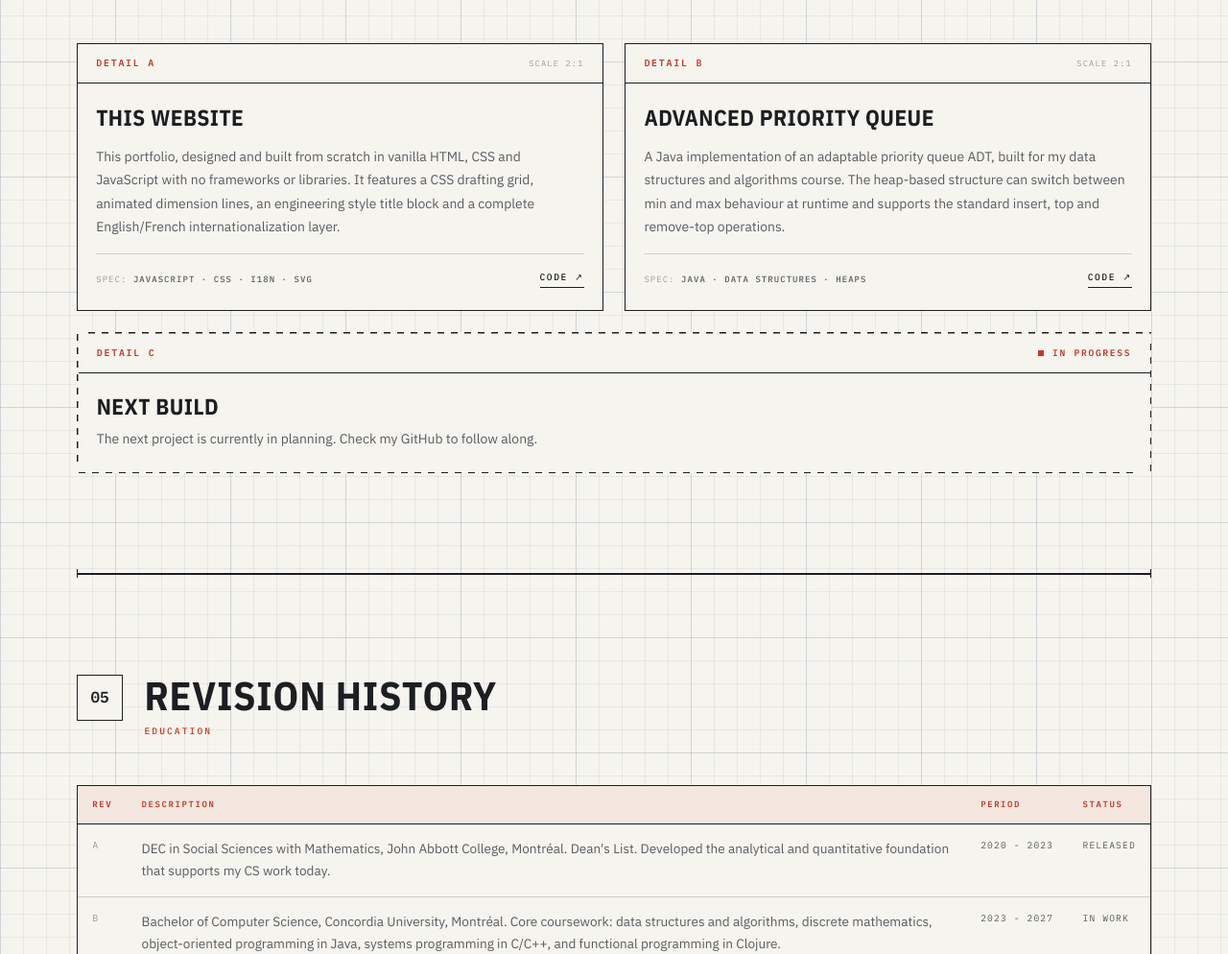
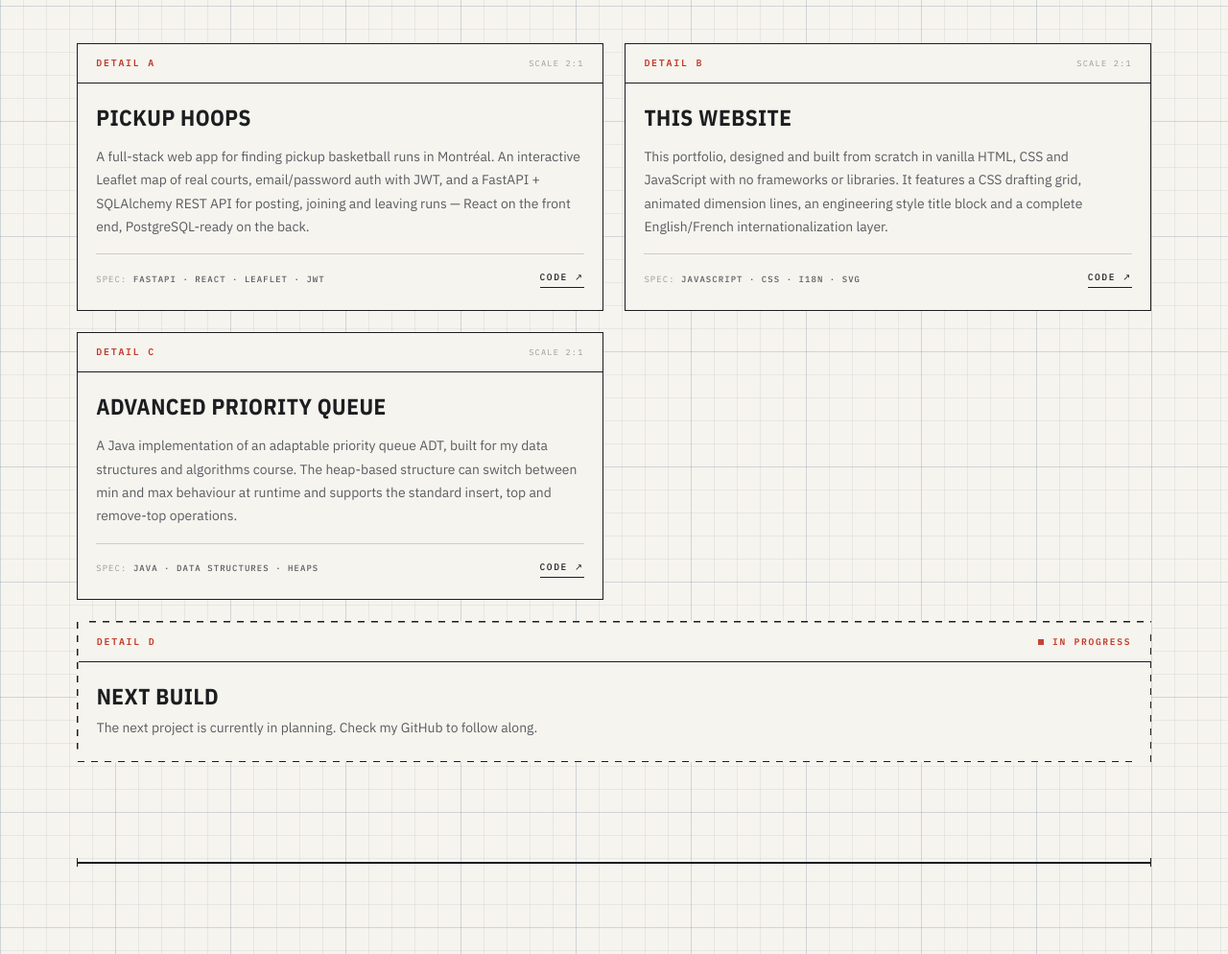
Before and after one commit to milosjarcov/milosjarcov.github.io, a plain HTML site: page index.html in a window 1280 px wide. Shown: the part 2520-3514 px from the top of the page at 96% size. Drawn offline with nearby package versions, Linux system fonts and the light colour scheme.

Commit message:
Add Pickup Hoops project as Detail A

```diff
--- a/index.html
+++ b/index.html
@@ -423,26 +423,35 @@ html{scroll-behavior:auto}
 <article class="det rv">
 <div class="deth"><span class="detid" data-i18n="proj.d1">Detail A</span><span class="detsc">Scale 2:1</span></div>
 <div class="detb">
-<h3 class="detn" data-i18n="proj.p1t">This Website</h3>
-<p class="detd" data-i18n="proj.p1d">This portfolio, designed and built from scratch in vanilla HTML, CSS and JavaScript with no frameworks or libraries. It features a CSS drafting grid, animated dimension lines, an engineering style title block and a complete English/French internationalization layer.</p>
-<div class="detf"><span class="spec">SPEC: <b>JavaScript · CSS · i18n · SVG</b></span><a class="detl" href="https://github.com/milosjarcov/milosjarcov.github.io" target="_blank" rel="noopener noreferrer"><span data-i18n="proj.code">Code</span> ↗</a></div>
+<h3 class="detn" data-i18n="proj.p1t">Pickup Hoops</h3>
+<p class="detd" data-i18n="proj.p1d">A full-stack web app for finding pickup basketball runs in Montréal. An interactive Leaflet map of real courts, email/password auth with JWT, and a FastAPI + SQLAlchemy REST API for posting, joining and leaving runs — React on the front end, PostgreSQL-ready on the back.</p>
+<div class="detf"><span class="spec">SPEC: <b>FastAPI · React · Leaflet · JWT</b></span><a class="detl" href="https://github.com/milosjarcov/pickup-hoops" target="_blank" rel="noopener noreferrer"><span data-i18n="proj.code">Code</span> ↗</a></div>
 </div>
 </article>
 
 <article class="det rv">
 <div class="deth"><span class="detid" data-i18n="proj.d2">Detail B</span><span class="detsc">Scale 2:1</span></div>
 <div class="detb">
-<h3 class="detn" data-i18n="proj.p2t">Advanced Priority Queue</h3>
-<p class="detd" data-i18n="proj.p2d">A Java implementation of an adaptable priority queue ADT, built for my data structures and algorithms course. The heap-based structure can switch between min and max behaviour at runtime and supports the standard insert, top and remove-top operations.</p>
+<h3 class="detn" data-i18n="proj.p2t">This Website</h3>
+<p class="detd" data-i18n="proj.p2d">This portfolio, designed and built from scratch in vanilla HTML, CSS and JavaScript with no frameworks or libraries. It features a CSS drafting grid, animated dimension lines, an engineering style title block and a complete English/French internationalization layer.</p>
+<div class="detf"><span class="spec">SPEC: <b>JavaScript · CSS · i18n · SVG</b></span><a class="detl" href="https://github.com/milosjarcov/milosjarcov.github.io" target="_blank" rel="noopener noreferrer"><span data-i18n="proj.code">Code</span> ↗</a></div>
+</div>
+</article>
+
+<article class="det rv">
+<div class="deth"><span class="detid" data-i18n="proj.d3">Detail C</span><span class="detsc">Scale 2:1</span></div>
+<div class="detb">
+<h3 class="detn" data-i18n="proj.p3t">Advanced Priority Queue</h3>
+<p class="detd" data-i18n="proj.p3d">A Java implementation of an adaptable priority queue ADT, built for my data structures and algorithms course. The heap-based structure can switch between min and max behaviour at runtime and supports the standard insert, top and remove-top operations.</p>
 <div class="detf"><span class="spec">SPEC: <b>Java · Data Structures · Heaps</b></span><a class="detl" href="https://github.com/milosjarcov" target="_blank" rel="noopener noreferrer"><span data-i18n="proj.code">Code</span> ↗</a></div>
 </div>
 </article>
 
 <article class="det next rv">
-<div class="deth"><span class="detid" data-i18n="proj.d3">Detail C</span><span class="wip" data-i18n="proj.p3s">In Progress</span></div>
+<div class="deth"><span class="detid" data-i18n="proj.d4">Detail D</span><span class="wip" data-i18n="proj.p4s">In Progress</span></div>
 <div class="detb">
-<div><h3 class="detn" style="margin-bottom:.5rem" data-i18n="proj.p3t">Next Build</h3>
-<p class="detd" data-i18n="proj.p3d">The next project is currently in planning. Check my GitHub to follow along.</p></div>
+<div><h3 class="detn" style="margin-bottom:.5rem" data-i18n="proj.p4t">Next Build</h3>
+<p class="detd" data-i18n="proj.p4d">The next project is currently in planning. Check my GitHub to follow along.</p></div>
 </div>
 </article>
 
@@ -555,10 +564,11 @@ const i18n={en:{
 'skills.h':'Bill of Materials','skills.sub':'Skills & Tooling',
 'bom.h1':'Item','bom.h2':'Part No.','bom.h3':'Application',
 'bom.a1':'Object-oriented design and data structures','bom.a2':'Scripting & problem solving','bom.a3':'Systems programming','bom.a4':'Memory & low-level fundamentals','bom.a5':'Functional programming','bom.a6':'This site, built from scratch',
-'proj.h':'Detail Views','proj.sub':'Projects','proj.code':'Code','proj.d1':'Detail A','proj.d2':'Detail B','proj.d3':'Detail C',
-'proj.p1t':'This Website','proj.p1d':"This portfolio, designed and built from scratch in vanilla HTML, CSS and JavaScript with no frameworks or libraries. It features a CSS drafting grid, animated dimension lines, an engineering style title block and a complete English/French internationalization layer.",
-'proj.p2t':'Advanced Priority Queue','proj.p2d':'A Java implementation of an adaptable priority queue ADT, built for my data structures and algorithms course. The heap-based structure can switch between min and max behaviour at runtime and supports the standard insert, top and remove-top operations.',
-'proj.p3t':'Next Build','proj.p3d':'The next project is currently in planning. Check my GitHub to follow along.','proj.p3s':'In Progress',
+'proj.h':'Detail Views','proj.sub':'Projects','proj.code':'Code','proj.d1':'Detail A','proj.d2':'Detail B','proj.d3':'Detail C','proj.d4':'Detail D',
+'proj.p1t':'Pickup Hoops','proj.p1d':"A full-stack web app for finding pickup basketball runs in Montréal. An interactive Leaflet map of real courts, email/password auth with JWT, and a FastAPI + SQLAlchemy REST API for posting, joining and leaving runs — React on the front end, PostgreSQL-ready on the back.",
+'proj.p2t':'This Website','proj.p2d':"This portfolio, designed and built from scratch in vanilla HTML, CSS and JavaScript with no frameworks or libraries. It features a CSS drafting grid, animated dimension lines, an engineering style title block and a complete English/French internationalization layer.",
+'proj.p3t':'Advanced Priority Queue','proj.p3d':'A Java implementation of an adaptable priority queue ADT, built for my data structures and algorithms course. The heap-based structure can switch between min and max behaviour at runtime and supports the standard insert, top and remove-top operations.',
+'proj.p4t':'Next Build','proj.p4d':'The next project is currently in planning. Check my GitHub to follow along.','proj.p4s':'In Progress',
 'edu.h':'Revision History','edu.sub':'Education',
 'rev.h1':'Rev','rev.h2':'Description','rev.h3':'Period','rev.h4':'Status',
 'rev.a':"DEC in Social Sciences with Mathematics, John Abbott College, Montréal. Dean's List. Developed the analytical and quantitative foundation that supports my CS work today.",'rev.as':'Released',
@@ -584,10 +594,11 @@ const i18n={en:{
 'skills.h':'Nomenclature','skills.sub':'Compétences & outils',
 'bom.h1':'Art.','bom.h2':'Réf.','bom.h3':'Application',
 'bom.a1':'Conception orientée objet et structures de données','bom.a2':'Scripting & résolution de problèmes','bom.a3':'Programmation système','bom.a4':'Mémoire & bas niveau','bom.a5':'Programmation fonctionnelle','bom.a6':'Ce site, codé à partir de zéro',
-'proj.h':'Vues de détail','proj.sub':'Projets','proj.code':'Code','proj.d1':'Détail A','proj.d2':'Détail B','proj.d3':'Détail C',
-'proj.p1t':'Ce site web','proj.p1d':"Ce portfolio, conçu et codé à partir de zéro en HTML, CSS et JavaScript pur, sans framework ni librairie. Il comprend une grille de dessin technique en CSS, des lignes de cote animées, un cartouche de style ingénierie et une couche d'internationalisation anglais/français complète.",
-'proj.p2t':'File de priorité avancée','proj.p2d':"Implémentation Java d'une file de priorité adaptable (ADT), réalisée dans le cadre de mon cours de structures de données et d'algorithmes. La structure basée sur un tas peut alterner entre les comportements min et max à l'exécution et prend en charge les opérations standard insert, top et remove-top.",
-'proj.p3t':'Prochain projet','proj.p3d':'Le prochain projet est en cours de planification. Suivez mon GitHub pour voir la suite.','proj.p3s':'En cours',
+'proj.h':'Vues de détail','proj.sub':'Projets','proj.code':'Code','proj.d1':'Détail A','proj.d2':'Détail B','proj.d3':'Détail C','proj.d4':'Détail D',
+'proj.p1t':'Pickup Hoops','proj.p1d':"Application web full-stack pour trouver des parties de basketball improvisées à Montréal. Une carte interactive Leaflet de vrais terrains, une authentification par courriel et mot de passe avec JWT, et une API REST FastAPI + SQLAlchemy pour publier et rejoindre des parties — React côté client, prêt pour PostgreSQL côté serveur.",
+'proj.p2t':'Ce site web','proj.p2d':"Ce portfolio, conçu et codé à partir de zéro en HTML, CSS et JavaScript pur, sans framework ni librairie. Il comprend une grille de dessin technique en CSS, des lignes de cote animées, un cartouche de style ingénierie et une couche d'internationalisation anglais/français complète.",
+'proj.p3t':'File de priorité avancée','proj.p3d':"Implémentation Java d'une file de priorité adaptable (ADT), réalisée dans le cadre de mon cours de structures de données et d'algorithmes. La structure basée sur un tas peut alterner entre les comportements min et max à l'exécution et prend en charge les opérations standard insert, top et remove-top.",
+'proj.p4t':'Prochain projet','proj.p4d':'Le prochain projet est en cours de planification. Suivez mon GitHub pour voir la suite.','proj.p4s':'En cours',
 'edu.h':'Historique des révisions','edu.sub':'Éducation',
 'rev.h1':'Rév','rev.h2':'Description','rev.h3':'Période','rev.h4':'Statut',
 'rev.a':"DEC en Sciences sociales avec mathématiques, Collège John Abbott, Montréal. Tableau d'honneur du doyen. Une base analytique et quantitative qui soutient mon travail en informatique aujourd'hui.",'rev.as':'Complété',
```
